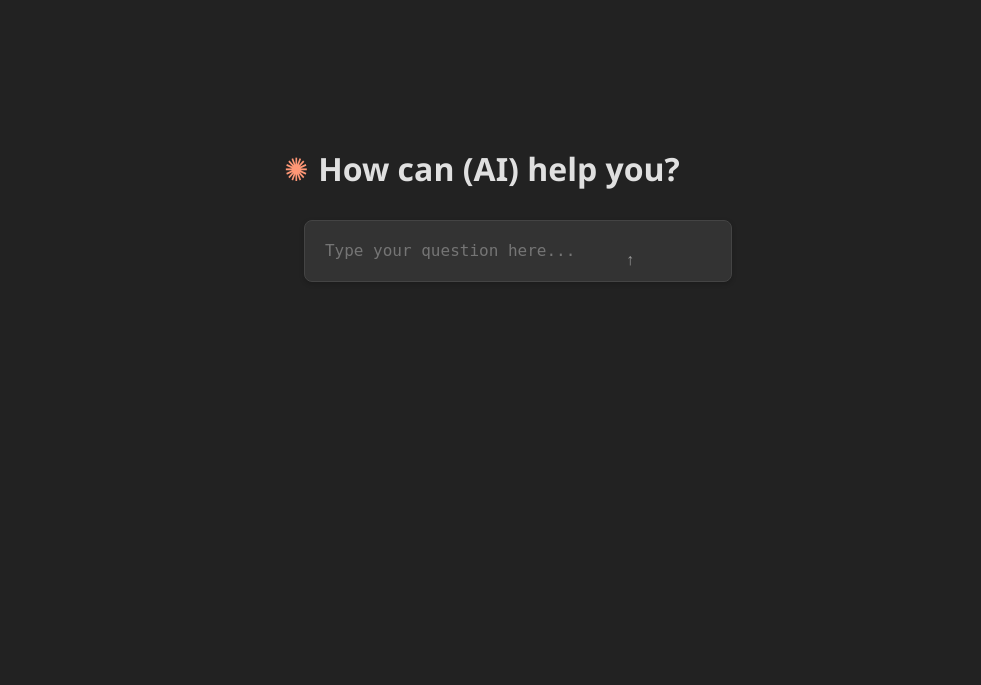
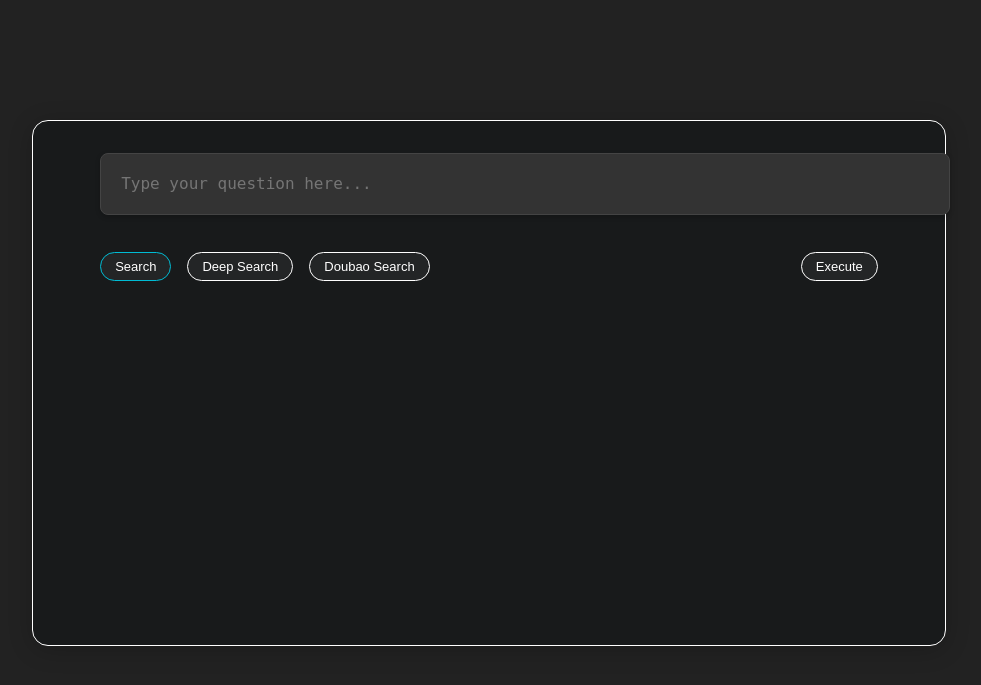
Before and after one commit to jun-JUNJUN/dxee-china, a Python web app: template backend/templates/index.html in a window 1280 px wide. Shown: the top 685 px of the page, without its empty margins (158-1139 px from the left). Run offline with Jinja, Linux system fonts and the light colour scheme; the template is opened without the code that fills it, so the values that code supplies are empty.

Commit message:
Modified the UI flow.

```diff
--- a/backend/templates/index.html
+++ b/backend/templates/index.html
@@ -192,54 +192,98 @@
             border-left: 3px solid #ff6b6b;
             background-color: rgba(255, 107, 107, 0.1);
         }
+
+        .search-frame {
+            border: 1px solid #fff;
+            border-radius: 16px;
+            background: #181a1b;
+            width: 864px;
+            margin: 0 auto;
+            padding: 32px 24px 24px 24px;
+            display: flex;
+            flex-direction: column;
+            justify-content: space-between;
+            min-height: 468px;
+            box-shadow: 0 4px 24px rgba(0,0,0,0.2);
+        }
+        .search-buttons {
+            display: flex;
+            justify-content: space-between;
+            align-items: center;
+            margin-top: 32px;
+        }
+        .left-buttons {
+            display: flex;
+            gap: 16px;
+        }
+        .right-button {
+            display: flex;
+            flex: 1;
+            justify-content: flex-end;
+        }
+        .execute-btn {
+            padding: 6px 14px;
+            border-radius: 16px;
+            border: 1px solid #fff;
+            font-size: 13px;
+            font-weight: 500;
+            cursor: pointer;
+            background: #232526;
+            color: #fff;
+            transition: background 0.2s, border-color 0.2s;
+        }
+        .execute-btn:hover {
+            background: #333;
+            border-color: #00bcd4;
+        }
+        .search-btn, .deep-btn, .doubao-btn {
+            padding: 6px 14px;
+            border-radius: 16px;
+            border: 1px solid #fff;
+            font-size: 13px;
+            font-weight: 500;
+            cursor: pointer;
+            background: #232526;
+            color: #fff;
+            transition: background 0.2s, border-color 0.2s;
+        }
+        .search-btn {
+            border-color: #00bcd4;
+        }
+        .search-btn:hover, .deep-btn:hover, .doubao-btn:hover {
+            background: #333;
+            border-color: #00bcd4;
+        }
+        .search-btn.selected, .deep-btn.selected, .doubao-btn.selected {
+            background: #00bcd4;
+            color: #fff;
+            border-color: #00bcd4;
+        }
     </style>
 </head>
 <body>
     <div class="container">
         <div id="welcome-screen" class="welcome-container">
-            <h2 class="welcome-message"><span class="welcome-icon">✺</span>How can (AI) help you?</h2>
-
+            <div class="search-frame">
                 <form id="message-form" class="message-form">
                     <textarea id="message-input" class="message-input" placeholder="Type your question here..." required rows="1"></textarea>
-                <button type="submit" class="send-button">↑</button>
+                    <div class="search-buttons">
+                        <div class="left-buttons">
+                            <button type="button" class="search-btn selectable-btn" data-mode="search">Search</button>
+                            <button type="button" class="deep-btn selectable-btn" data-mode="deep">Deep Search</button>
+                            <button type="button" class="doubao-btn selectable-btn" data-mode="doubao">Doubao Search</button>
+                        </div>
+                        <div class="right-button">
+                            <button type="button" class="execute-btn">Execute</button>
+                        </div>
+                    </div>
                 </form>
+            </div>
         </div>
 
         <div id="chat-screen" class="chat-container hidden">
             <div id="chat-messages" class="chat-messages">
-                <!-- Example of how messages will appear -->
-                <div class="message user-message">
-                    <div class="message-header">
-                        <span class="message-icon">You</span>
-                    </div>
-                    <div class="message-content">
-                        What are the top tourist attractions in Beijing?
-                    </div>
-                </div>
-
-                <div class="message ai-message">
-                    <div class="message-header">
-                        <span class="message-icon ai-icon">✺</span>
-                        <span>AI</span>
-                    </div>
-                    <div class="message-content">
-                        Here are some of the top tourist attractions in Beijing:
-                    </div>
-                    <div class="search-results">
-                        <div class="result-item">
-                            <div class="result-title">The Great Wall of China</div>
-                            <div class="result-content">One of the most iconic symbols of China, the Great Wall stretches across the northern part of the country. The Badaling and Mutianyu sections near Beijing are the most visited portions.</div>
-                        </div>
-                        <div class="result-item">
-                            <div class="result-title">The Forbidden City</div>
-                            <div class="result-content">Located in the center of Beijing, this imperial palace was the home of Chinese emperors for almost 500 years during the Ming and Qing dynasties.</div>
-                        </div>
-                        <div class="result-item">
-                            <div class="result-title">Temple of Heaven</div>
-                            <div class="result-content">A complex of religious buildings where emperors of the Ming and Qing dynasties visited for annual ceremonies of prayer for good harvest.</div>
-                        </div>
-                    </div>
-                </div>
+                <!-- Messages will be dynamically added here -->
             </div>
 
             <form id="chat-form" class="message-form">
@@ -250,16 +294,12 @@
     </div>
 
     <script>
-        // JavaScript will be added later for handling the chat functionality
         document.addEventListener('DOMContentLoaded', function() {
             const welcomeScreen = document.getElementById('welcome-screen');
             const chatScreen = document.getElementById('chat-screen');
             const messageForm = document.getElementById('message-form');
             const messageInput = document.getElementById('message-input');
             const chatMessages = document.getElementById('chat-messages');
-
-            const chatForm = document.getElementById('chat-form');
-            const chatInput = document.getElementById('chat-input');
 
             // Auto-resize textarea as user types
             function setupTextareaResize(textarea) {
@@ -270,7 +310,6 @@
             }
 
             setupTextareaResize(messageInput);
-            setupTextareaResize(chatInput);
 
             // Track current chat session
             let currentChatId = null;
@@ -321,236 +360,231 @@
                 }
             }
 
-            // Hide welcome screen and show chat screen when form is submitted
+            // Function to create a search form
+            function createSearchForm() {
+                const searchFrame = document.createElement('div');
+                searchFrame.className = 'search-frame';
+
+                const form = document.createElement('form');
+                form.className = 'message-form';
+
+                const textarea = document.createElement('textarea');
+                textarea.className = 'message-input';
+                textarea.placeholder = 'Type your question here...';
+                textarea.required = true;
+                textarea.rows = 1;
+
+                const buttonsDiv = document.createElement('div');
+                buttonsDiv.className = 'search-buttons';
+
+                const leftButtons = document.createElement('div');
+                leftButtons.className = 'left-buttons';
+
+                const searchBtn = document.createElement('button');
+                searchBtn.type = 'button';
+                searchBtn.className = 'search-btn selectable-btn selected';
+                searchBtn.dataset.mode = 'search';
+                searchBtn.textContent = 'Search';
+
+                const deepBtn = document.createElement('button');
+                deepBtn.type = 'button';
+                deepBtn.className = 'deep-btn selectable-btn';
+                deepBtn.dataset.mode = 'deep';
+                deepBtn.textContent = 'Deep Search';
+
+                const doubaoBtn = document.createElement('button');
+                doubaoBtn.type = 'button';
+                doubaoBtn.className = 'doubao-btn selectable-btn';
+                doubaoBtn.dataset.mode = 'doubao';
+                doubaoBtn.textContent = 'Doubao Search';
+
+                const rightButton = document.createElement('div');
+                rightButton.className = 'right-button';
+
+                const executeBtn = document.createElement('button');
+                executeBtn.type = 'button';
+                executeBtn.className = 'execute-btn';
+                executeBtn.textContent = 'Execute';
+
+                leftButtons.appendChild(searchBtn);
+                leftButtons.appendChild(deepBtn);
+                leftButtons.appendChild(doubaoBtn);
+
+                rightButton.appendChild(executeBtn);
+
+                buttonsDiv.appendChild(leftButtons);
+                buttonsDiv.appendChild(rightButton);
+
+                form.appendChild(textarea);
+                form.appendChild(buttonsDiv);
+
+                searchFrame.appendChild(form);
+
+                // Add event listeners
+                executeBtn.addEventListener('click', function() {
+                    form.requestSubmit();
+                });
+
+                textarea.addEventListener('keydown', function(e) {
+                    if (e.key === 'Enter' && e.shiftKey) {
+                        e.preventDefault();
+                        form.requestSubmit();
+                    }
+                });
+
+                setupTextareaResize(textarea);
+
+                // Add form submit event
+                form.addEventListener('submit', async function(e) {
+                    e.preventDefault();
+
+                    const searchText = textarea.value.trim();
+                    if (!searchText) return;
+
+                    // Display the search query
+                    displaySearchQuery(searchText);
+
+                    // Process the search
+                    const result = await sendMessage(searchText, currentChatId);
+                    if (result) {
+                        currentChatId = result.chat_id;
+                        displaySearchResult(result.response);
+
+                        // Create a new search form after displaying results
+                        chatMessages.appendChild(createSearchForm());
+
+                        // Clear the current form
+                        textarea.value = '';
+                        textarea.style.height = 'auto';
+                    }
+                });
+
+                return searchFrame;
+            }
+
+            // Function to display search query
+            function displaySearchQuery(query) {
+                const messageDiv = document.createElement('div');
+                messageDiv.className = 'message user-message';
+
+                const headerDiv = document.createElement('div');
+                headerDiv.className = 'message-header';
+
+                const iconSpan = document.createElement('span');
+                iconSpan.className = 'message-icon';
+                iconSpan.textContent = 'You';
+
+                const contentDiv = document.createElement('div');
+                contentDiv.className = 'message-content';
+                contentDiv.textContent = query;
+
+                headerDiv.appendChild(iconSpan);
+                messageDiv.appendChild(headerDiv);
+                messageDiv.appendChild(contentDiv);
+
+                chatMessages.appendChild(messageDiv);
+            }
+
+            // Function to display search result
+            function displaySearchResult(response) {
+                const messageDiv = document.createElement('div');
+                messageDiv.className = 'message ai-message';
+
+                const headerDiv = document.createElement('div');
+                headerDiv.className = 'message-header';
+
+                const iconSpan = document.createElement('span');
+                iconSpan.className = 'message-icon ai-icon';
+                iconSpan.textContent = '✺';
+
+                const nameSpan = document.createElement('span');
+                nameSpan.textContent = 'AI';
+
+                const contentDiv = document.createElement('div');
+                contentDiv.className = 'message-content';
+                contentDiv.textContent = response.message;
+
+                headerDiv.appendChild(iconSpan);
+                headerDiv.appendChild(nameSpan);
+                messageDiv.appendChild(headerDiv);
+                messageDiv.appendChild(contentDiv);
+
+                // Add search results if available
+                if (response.search_results && response.search_results.length > 0) {
+                    const resultsDiv = document.createElement('div');
+                    resultsDiv.className = 'search-results';
+
+                    response.search_results.forEach(result => {
+                        const resultItem = document.createElement('div');
+                        resultItem.className = 'result-item';
+
+                        const titleDiv = document.createElement('div');
+                        titleDiv.className = 'result-title';
+                        titleDiv.textContent = result.title || 'Untitled';
+
+                        const contentDiv = document.createElement('div');
+                        contentDiv.className = 'result-content';
+                        contentDiv.textContent = result.content || result.snippet || '';
+
+                        resultItem.appendChild(titleDiv);
+                        resultItem.appendChild(contentDiv);
+                        resultsDiv.appendChild(resultItem);
+                    });
+
+                    messageDiv.appendChild(resultsDiv);
+                }
+
+                chatMessages.appendChild(messageDiv);
+
+                // Scroll to the bottom
+                chatMessages.scrollTop = chatMessages.scrollHeight;
+            }
+
+            // Initialize the UI
             messageForm.addEventListener('submit', async function(e) {
                 e.preventDefault();
 
                 const message = messageInput.value.trim();
-                if (message) {
+                if (!message) return;
+
+                // Switch from welcome screen to chat screen
                 welcomeScreen.classList.add('hidden');
                 chatScreen.classList.remove('hidden');
 
-                    // Clear the example messages
-                    chatMessages.innerHTML = '';
+                // Display the search query
+                displaySearchQuery(message);
 
-                    // Add user message to chat
-                    addMessage(message, 'user');
+                // Process the search
+                const result = await sendMessage(message, currentChatId);
+                if (result) {
+                    currentChatId = result.chat_id;
+                    displaySearchResult(result.response);
 
-                    // Clear input
+                    // Create a new search form after displaying results
+                    chatMessages.appendChild(createSearchForm());
+
+                    // Clear the input
                     messageInput.value = '';
-
-                    // Show loading indicator
-                    const loadingElement = document.createElement('div');
-                    loadingElement.classList.add('message', 'ai-message', 'loading');
-
-                    const headerElement = document.createElement('div');
-                    headerElement.classList.add('message-header');
-
-                    const iconElement = document.createElement('span');
-                    iconElement.classList.add('message-icon', 'ai-icon');
-                    iconElement.textContent = '✺';
-
-                    const nameElement = document.createElement('span');
-                    nameElement.textContent = 'AI';
-
-                    headerElement.appendChild(iconElement);
-                    headerElement.appendChild(nameElement);
-
-                    const contentElement = document.createElement('div');
-                    contentElement.classList.add('message-content');
-                    contentElement.textContent = 'Searching...';
-
-                    loadingElement.appendChild(headerElement);
-                    loadingElement.appendChild(contentElement);
-
-                    chatMessages.appendChild(loadingElement);
-
-                    try {
-                        console.log("Sending initial message to backend:", message);
-                        // Send message to backend
-                        const result = await sendMessage(message, currentChatId);
-
-                        // Remove loading indicator
-                        chatMessages.removeChild(loadingElement);
-
-                        if (result) {
-                            console.log("Received response:", result);
-                            currentChatId = result.chat_id;
-
-                            // Display AI response
-                            const response = result.response;
-                            addAIMessageWithResults(
-                                response.message,
-                                response.search_results
-                            );
-                        } else {
-                            console.error("No result returned from backend");
-                            // Show error message
-                            addErrorMessage("No response received from the server. Please check the backend logs.");
-                        }
-                    } catch (error) {
-                        console.error("Error during message processing:", error);
-                        // Remove loading indicator
-                        if (loadingElement.parentNode === chatMessages) {
-                            chatMessages.removeChild(loadingElement);
-                        }
-
-                        // Show detailed error message
-                        addErrorMessage(`Error: ${error.message || "Unknown error"}. Please check the console and backend logs for details.`);
-                    }
-                }
-
-            });
-
-            // Handle continued conversation
-            chatForm.addEventListener('submit', async function(e) {
-                e.preventDefault();
-
-                const message = chatInput.value.trim();
-                if (message) {
-                    // Add user message to chat
-                    addMessage(message, 'user');
-
-                    // Clear input
-                    chatInput.value = '';
-                    chatInput.style.height = 'auto';
-
-                    // Show loading indicator
-                    const loadingElement = document.createElement('div');
-                    loadingElement.classList.add('message', 'ai-message', 'loading');
-
-                    const headerElement = document.createElement('div');
-                    headerElement.classList.add('message-header');
-
-                    const iconElement = document.createElement('span');
-                    iconElement.classList.add('message-icon', 'ai-icon');
-                    iconElement.textContent = '✺';
-
-                    const nameElement = document.createElement('span');
-                    nameElement.textContent = 'AI';
-
-                    headerElement.appendChild(iconElement);
-                    headerElement.appendChild(nameElement);
-
-                    const contentElement = document.createElement('div');
-                    contentElement.classList.add('message-content');
-                    contentElement.textContent = 'Searching...';
-
-                    loadingElement.appendChild(headerElement);
-                    loadingElement.appendChild(contentElement);
-
-                    chatMessages.appendChild(loadingElement);
-
-                    try {
-                        console.log("Sending follow-up message to backend:", message);
-                        // Send message to backend
-                        const result = await sendMessage(message, currentChatId);
-
-                        // Remove loading indicator
-                        chatMessages.removeChild(loadingElement);
-
-                        if (result) {
-                            console.log("Received follow-up response:", result);
-                            // Display AI response
-                            const response = result.response;
-                            addAIMessageWithResults(
-                                response.message,
-                                response.search_results
-                            );
-                        } else {
-                            console.error("No result returned from backend for follow-up");
-                            // Show error message
-                            addErrorMessage("No response received from the server. Please check the backend logs.");
-                        }
-                    } catch (error) {
-                        console.error("Error during follow-up message processing:", error);
-                        // Remove loading indicator
-                        if (loadingElement.parentNode === chatMessages) {
-                            chatMessages.removeChild(loadingElement);
-                        }
-
-                        // Show detailed error message
-                        addErrorMessage(`Error: ${error.message || "Unknown error"}. Please check the console and backend logs for details.`);
-                    }
+                    messageInput.style.height = 'auto';
                 }
             });
 
-            function addMessage(text, sender) {
-                const messageElement = document.createElement('div');
-                messageElement.classList.add('message');
-                messageElement.classList.add(sender === 'user' ? 'user-message' : 'ai-message');
-
-                const headerElement = document.createElement('div');
-                headerElement.classList.add('message-header');
-
-                const iconElement = document.createElement('span');
-                iconElement.classList.add('message-icon');
-                if (sender === 'ai') iconElement.classList.add('ai-icon');
-                iconElement.textContent = sender === 'user' ? 'You' : '✺';
-
-                headerElement.appendChild(iconElement);
-
-                if (sender === 'ai') {
-                    const nameElement = document.createElement('span');
-                    nameElement.textContent = 'AI';
-                    headerElement.appendChild(nameElement);
-                }
-
-                const contentElement = document.createElement('div');
-                contentElement.classList.add('message-content');
-                contentElement.textContent = text;
-
-                messageElement.appendChild(headerElement);
-                messageElement.appendChild(contentElement);
-
-                chatMessages.appendChild(messageElement);
-
-                // Scroll to bottom
-                chatMessages.scrollTop = chatMessages.scrollHeight;
-
-                return messageElement;
-            }
-
-            function addErrorMessage(text) {
-                const errorContainer = document.createElement('div');
-                errorContainer.classList.add('error-message');
-                errorContainer.textContent = text;
-                chatMessages.appendChild(errorContainer);
-
-                // Scroll to bottom
-                chatMessages.scrollTop = chatMessages.scrollHeight;
-            }
-
-            function addAIMessageWithResults(text, results) {
-                const messageElement = addMessage(text, 'ai');
-
-                if (results && results.length > 0) {
-                    const resultsContainer = document.createElement('div');
-                    resultsContainer.classList.add('search-results');
-
-                    results.forEach(result => {
-                        const resultItem = document.createElement('div');
-                        resultItem.classList.add('result-item');
-
-                        const titleElement = document.createElement('div');
-                        titleElement.classList.add('result-title');
-                        titleElement.textContent = result.title;
-
-                        const contentElement = document.createElement('div');
-                        contentElement.classList.add('result-content');
-                        contentElement.textContent = result.content;
-
-                        resultItem.appendChild(titleElement);
-                        resultItem.appendChild(contentElement);
-                        resultsContainer.appendChild(resultItem);
+            // Execute search (submit form) when Execute button is clicked
+            const executeBtn = document.querySelector('.execute-btn');
+            executeBtn.addEventListener('click', function() {
+                messageForm.requestSubmit();
             });
 
-                    messageElement.appendChild(resultsContainer);
+            // Execute search when Shift+Enter is pressed in the textarea
+            messageInput.addEventListener('keydown', function(e) {
+                if (e.key === 'Enter' && e.shiftKey) {
+                    e.preventDefault();
+                    messageForm.requestSubmit();
                 }
+            });
 
-                // Scroll to bottom again after adding results
-                chatMessages.scrollTop = chatMessages.scrollHeight;
-            }
+            // Auto-resize textarea as user types
+            setupTextareaResize(messageInput);
         });
     </script>
 </body>
```
Lines whose indentation alone changed are shown as unchanged.
